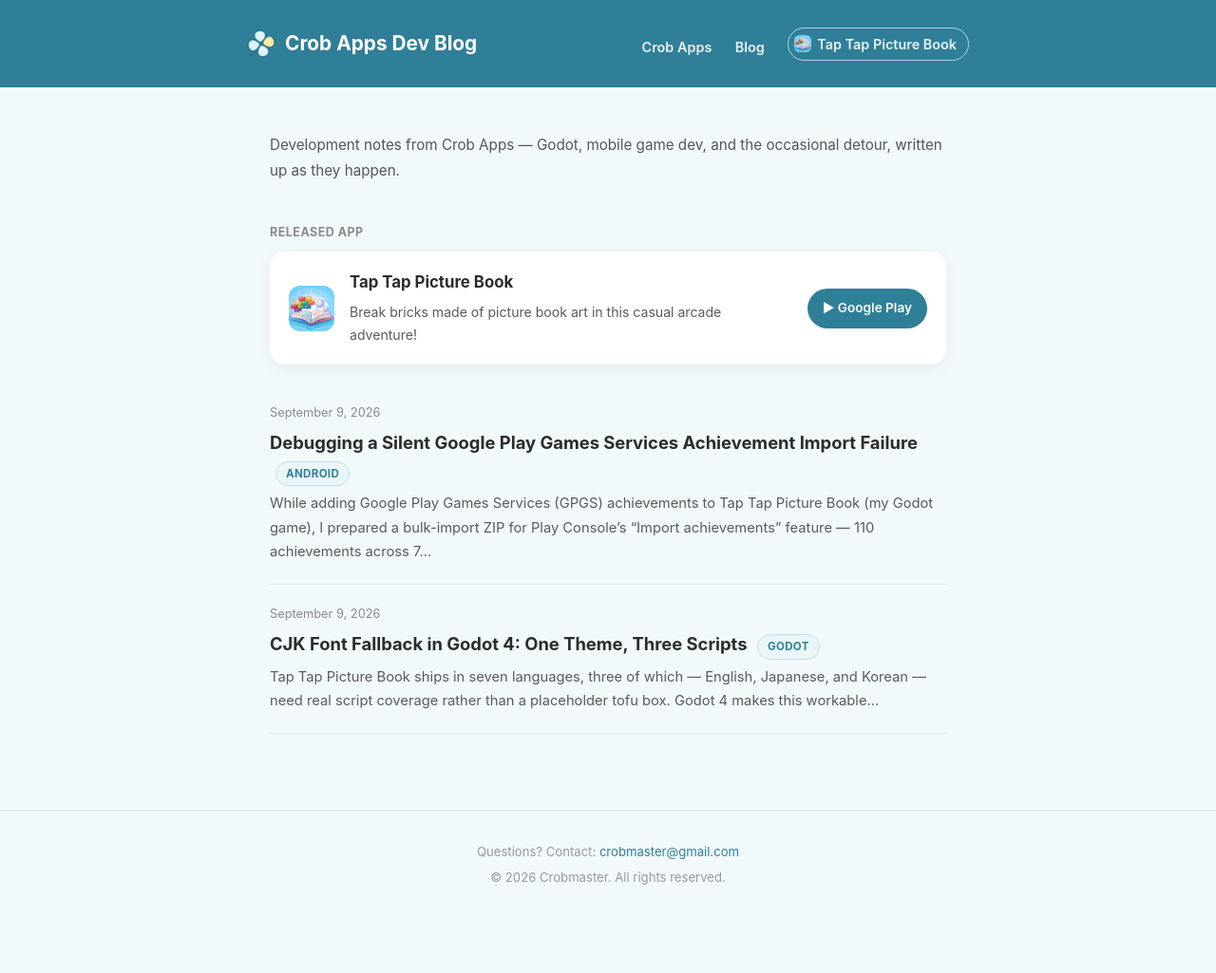
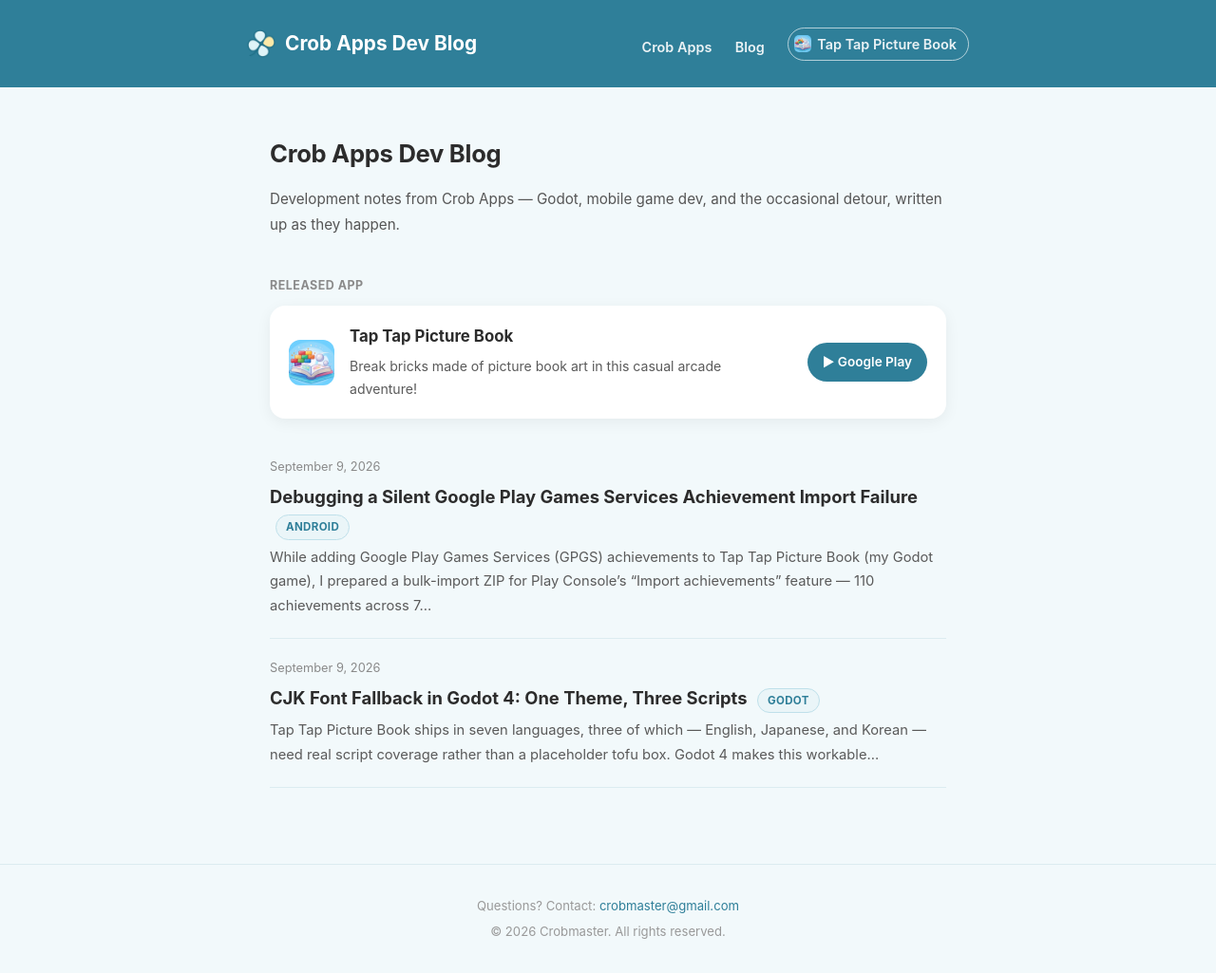
Before and after one commit to crobmaster/crobmaster.github.io, a Jekyll site: the page built from blog/index.html, in a window 1280 px wide. Shown: the whole page at 95% size. Built offline with Jekyll 4.4.1, drawn with Linux system fonts in a browser that asks for light colours; before the commit the page ends 968 px from its top, so only the background shows below that.

Commit message:
Add missing h1 to blog index and categories pages
Neither /blog/ nor /blog/categories/ had a top-level heading.

Co-Authored-By: Claude Sonnet 5 <noreply@anthropic.com>

```diff
--- a/assets/css/blog.css
+++ b/assets/css/blog.css
@@ -80,6 +80,13 @@ main {
   max-width: 760px;
   margin: 0 auto;
   padding: 48px 24px 80px;
+}
+
+.page-title {
+  font-size: 1.6rem;
+  font-weight: 700;
+  letter-spacing: -0.3px;
+  margin-bottom: 12px;
 }
 
 .blog-intro {
--- a/blog/categories/index.html
+++ b/blog/categories/index.html
@@ -4,6 +4,7 @@ title: Categories
 description: Browse Crob Apps Dev Blog posts by category.
 permalink: /blog/categories/
 ---
+<h1 class="page-title">Categories</h1>
 <p class="blog-intro">Browse posts by category.</p>
 
 {% assign category_pairs = site.categories | sort %}
--- a/blog/index.html
+++ b/blog/index.html
@@ -5,6 +5,7 @@ description: Development notes from Crob Apps — Godot, mobile game dev, and th
 image: /icon.png
 permalink: /blog/
 ---
+<h1 class="page-title">{{ site.title }}</h1>
 <p class="blog-intro">Development notes from Crob Apps — Godot, mobile game dev, and the occasional detour, written up as they happen.</p>
 
 {% include apps-preview.html %}
```
